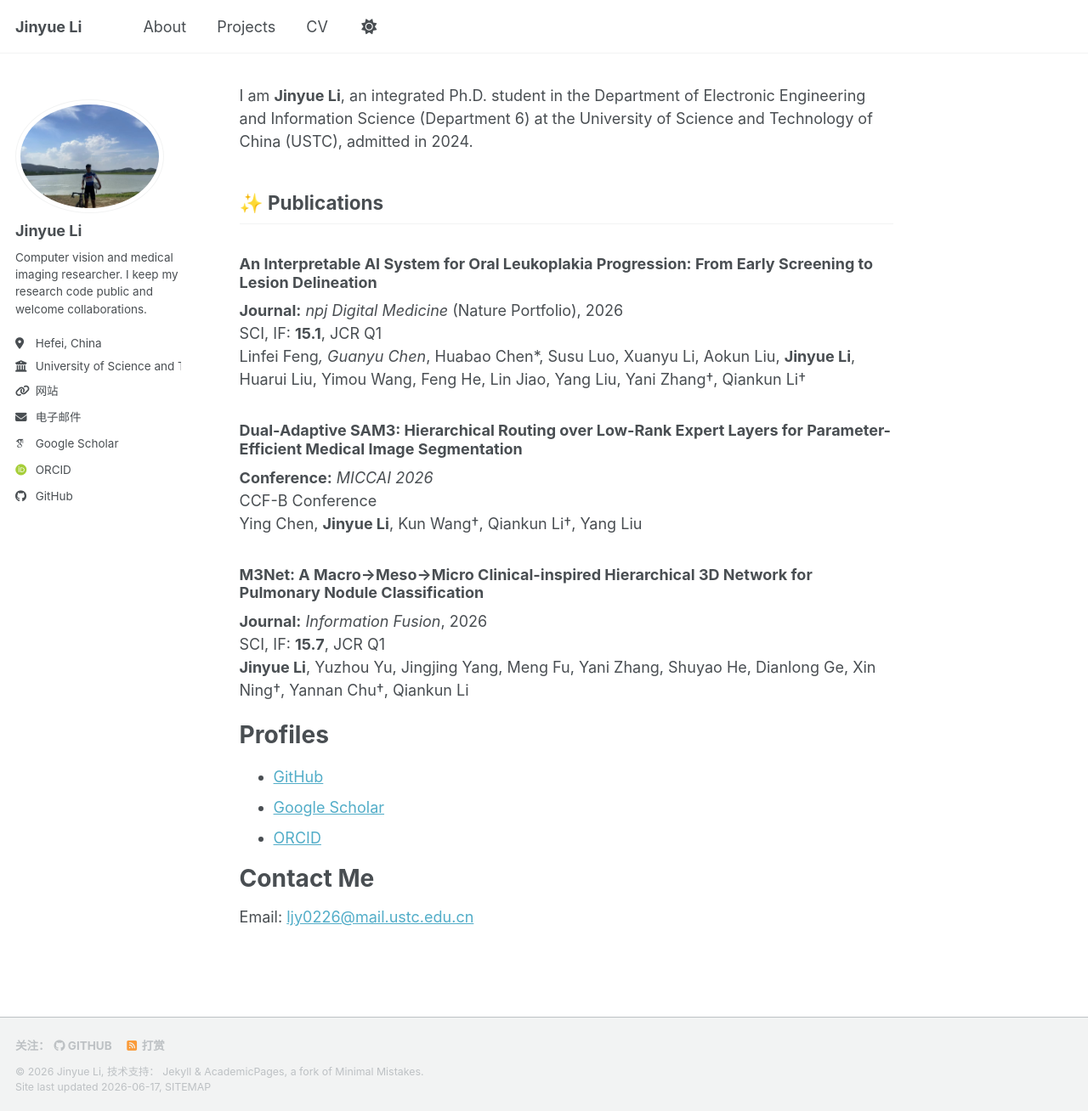
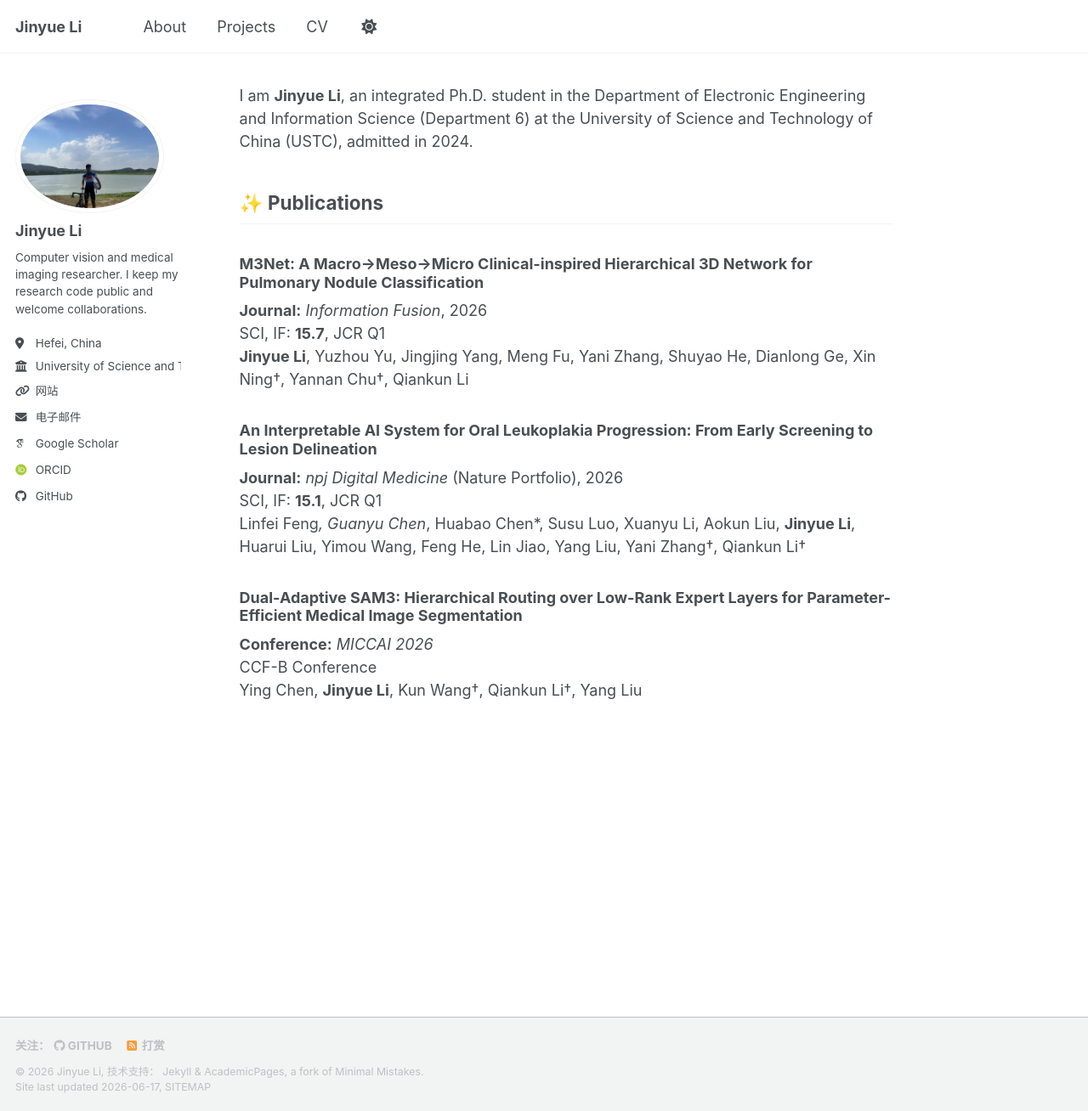
Before and after one commit to jylEcho/jylEcho.github.io, a Jekyll site: the page built from _pages/about.md, in a window 1280 px wide and 1308 px high. Shown: the whole window at 85% size. Built offline with Jekyll 4.4.1, drawn with Linux system fonts in a browser that asks for light colours; some web fonts are replaced; our own code applies the rules of GitHub Pages for plain Markdown files; a script bundle is joined from its source files by our own code; library files that are not in the unit come from our copies.

Commit message:
Update about.md

```diff
--- a/_pages/about.md
+++ b/_pages/about.md
@@ -5,37 +5,17 @@ I am **Jinyue Li**, an integrated Ph.D. student in the Department of Electronic
 
 ## ✨ Publications
 
+### M3Net: A Macro→Meso→Micro Clinical-inspired Hierarchical 3D Network for Pulmonary Nodule Classification
+**Journal:** *Information Fusion*, 2026
+SCI, IF: **15.7**, JCR Q1
+**Jinyue Li**, Yuzhou Yu, Jingjing Yang, Meng Fu, Yani Zhang, Shuyao He, Dianlong Ge, Xin Ning†, Yannan Chu†, Qiankun Li
+
 ### An Interpretable AI System for Oral Leukoplakia Progression: From Early Screening to Lesion Delineation
-
 **Journal:** *npj Digital Medicine* (Nature Portfolio), 2026
 SCI, IF: **15.1**, JCR Q1
 Linfei Feng*, Guanyu Chen*, Huabao Chen*, Susu Luo, Xuanyu Li, Aokun Liu, **Jinyue Li**, Huarui Liu, Yimou Wang, Feng He, Lin Jiao, Yang Liu, Yani Zhang†, Qiankun Li†
 
-
-
 ### Dual-Adaptive SAM3: Hierarchical Routing over Low-Rank Expert Layers for Parameter-Efficient Medical Image Segmentation
-
 **Conference:** *MICCAI 2026*
 CCF-B Conference
 Ying Chen, **Jinyue Li**, Kun Wang†, Qiankun Li†, Yang Liu
-
-
-
-### M3Net: A Macro→Meso→Micro Clinical-inspired Hierarchical 3D Network for Pulmonary Nodule Classification
-
-**Journal:** *Information Fusion*, 2026
-SCI, IF: **15.7**, JCR Q1
-**Jinyue Li**, Yuzhou Yu, Jingjing Yang, Meng Fu, Yani Zhang, Shuyao He, Dianlong Ge, Xin Ning†, Yannan Chu†, Qiankun Li
-
-
-Profiles
-======
-- [GitHub](https://github.com/jylEcho)
-- [Google Scholar](https://scholar.google.com/citations?user=zwIC3ksAAAAJ&hl=en)
-- [ORCID](https://orcid.org/0009-0003-2565-3243)
-
-
-
-Contact Me
-======
-Email: [ljy0226@mail.ustc.edu.cn](mailto:ljy0226@mail.ustc.edu.cn)
```
